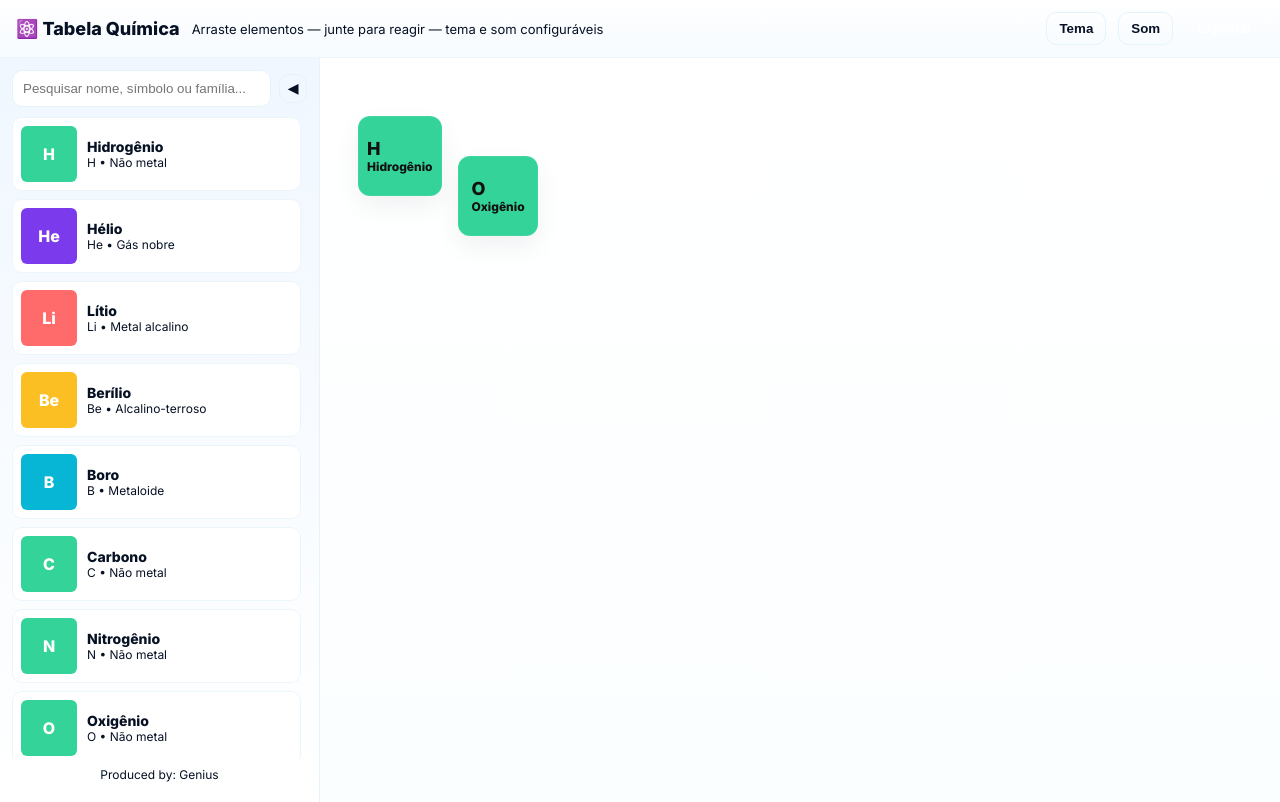
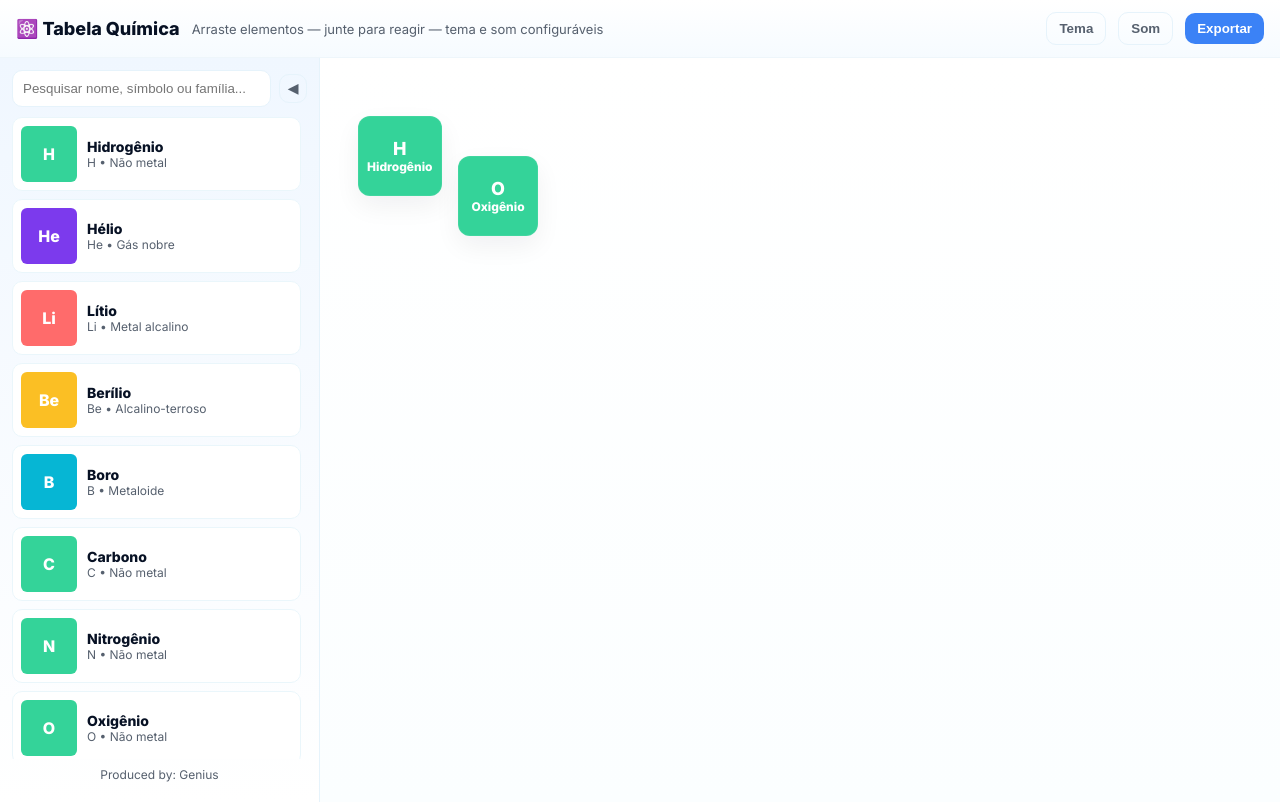
Before and after one commit to spiderleader-s/tabelaquimica, a plain HTML site: page index.html in a window 1280 px wide. Drawn offline with nearby package versions, Linux system fonts and the light colour scheme.

Commit message:
Refactor .atom styles for better usability
Updated the .atom class styles for improved appearance and interaction.

````diff
--- a/style.css
+++ b/style.css
@@ -1,4 +1,3 @@
-```css
 :root{
   --bg:#ffffff; --muted:#56606e; --accent:#3b82f6; --card:#ffffff;
   --radius:12px; --shadow:0 10px 30px rgba(10,20,40,0.06);
@@ -32,7 +31,25 @@
 .grid{position:relative;min-height:100%}
 
 /* Atom on stage */
-.atom{position:absolute;min-width:80px;height:80px;padding:8px;border-radius:12px;background:#888;border:1px solid rgba(255,255,255,0.06);box-shadow:0 10px 26px rgba(8,16,30,0.06);display:flex;align-items:center;justify-content:center;cursor:grab;user-select:none;font-weight:800;color:#111;font-size:18px}
+.atom{
+  position:absolute;
+  min-width:80px;
+  height:80px;
+  padding:8px;
+  border-radius:12px;
+  background:#888;
+  border:1px solid rgba(255,255,255,0.06);
+  box-shadow:0 10px 26px rgba(8,16,30,0.06);
+  display:flex;
+  align-items:center;
+  justify-content:center;
+  color:#fff;
+  font-weight:700;
+  text-align:center;
+  cursor:grab;
+  user-select:none;
+}
+.atom:active{cursor:grabbing}
 .atom.dragging{opacity:0.85;transform:scale(.98)}
 .atom .label{pointer-events:none}
 
@@ -74,4 +91,3 @@
   .stage{padding:12px}
   .atom{min-width:70px;height:70px}
 }
-```
````
